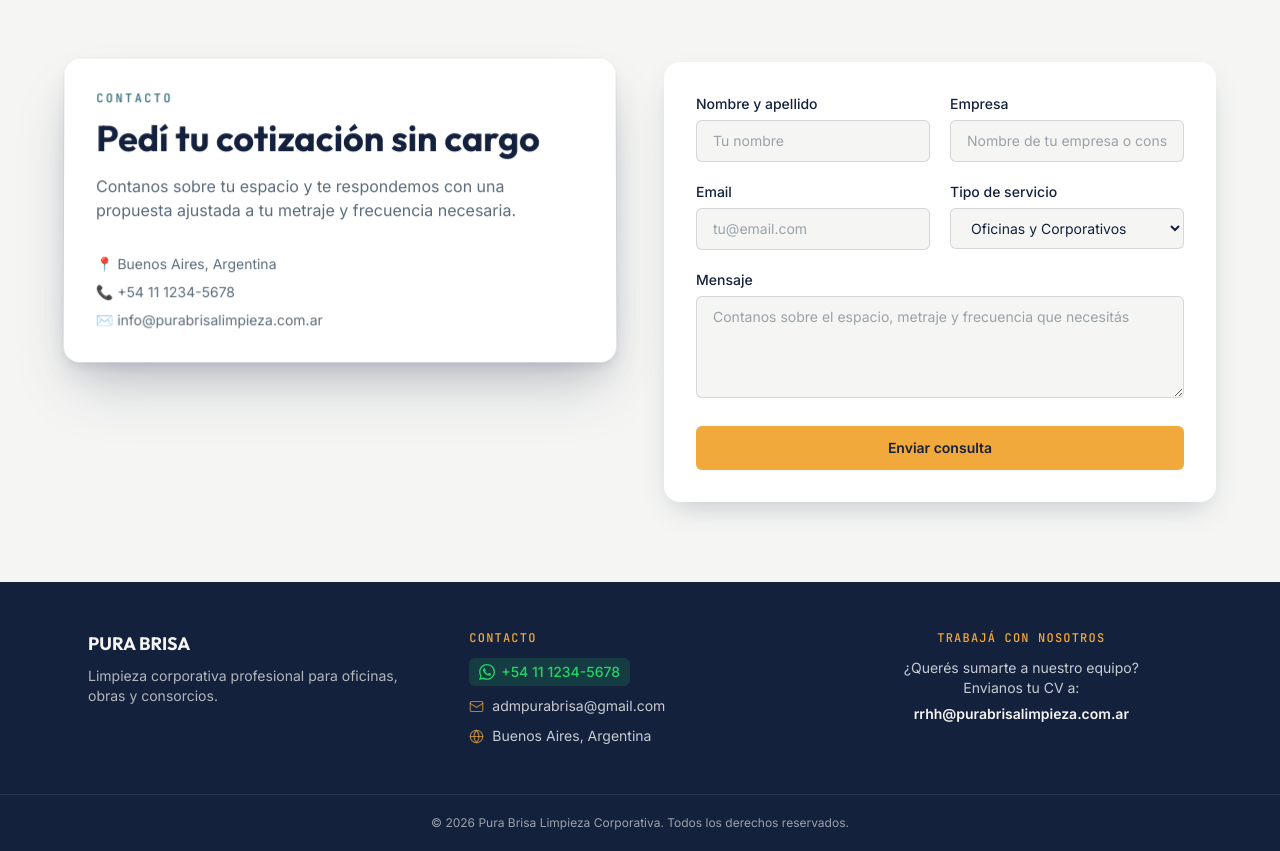
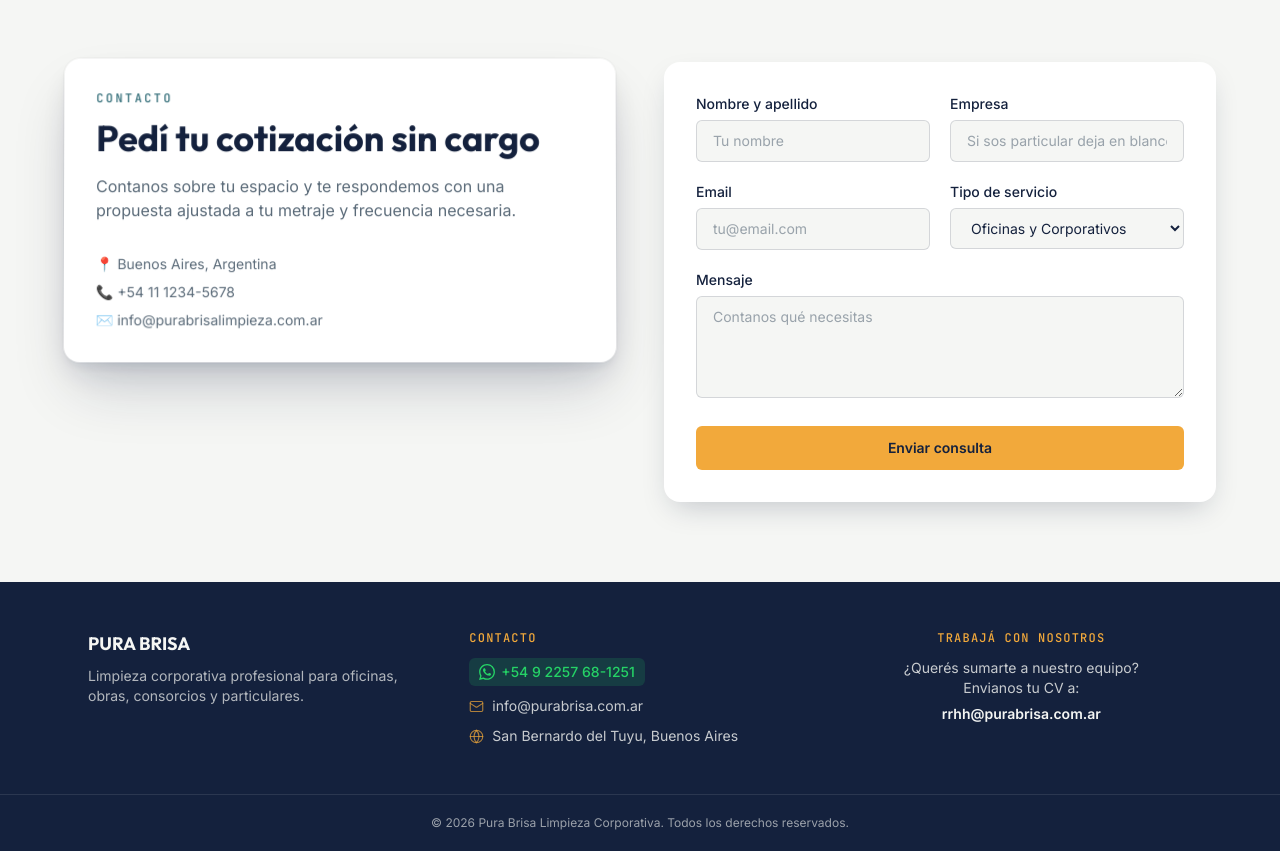
Before and after one commit to Nitr093/purabrisa, a Next.js app: page / in a window 1280 px wide. Shown: the part 2420-3271 px from the top of the page. Built offline with nearby package versions, Linux system fonts and the light colour scheme.

Commit message:
modificando contactos

```diff
--- a/components/ContactForm.jsx
+++ b/components/ContactForm.jsx
@@ -75,7 +75,7 @@
             type="text"
             value={formData.empresa}
             onChange={handleChange}
-            placeholder="Nombre de tu empresa o consorcio"
+            placeholder="Si sos particular deja en blanco"
             className="rounded-md border border-ink/15 bg-paper px-4 py-2.5 text-sm text-ink placeholder:text-slate/60 focus:border-teal focus:outline-none"
           />
         </div>
@@ -130,7 +130,7 @@
           rows={4}
           value={formData.mensaje}
           onChange={handleChange}
-          placeholder="Contanos sobre el espacio, metraje y frecuencia que necesitás"
+          placeholder="Contanos qué necesitas"
           className="rounded-md border border-ink/15 bg-paper px-4 py-2.5 text-sm text-ink placeholder:text-slate/60 focus:border-teal focus:outline-none"
         />
       </div>
--- a/components/Footer.jsx
+++ b/components/Footer.jsx
@@ -77,7 +77,7 @@
         <div>
           <p className="font-display text-lg font-bold">PURA BRISA</p>
           <p className="mt-2 text-sm text-paper/70">
-            Limpieza corporativa profesional para oficinas, obras y consorcios.
+            Limpieza corporativa profesional para oficinas, obras, consorcios y particulares.
           </p>
         </div>
 
@@ -89,19 +89,18 @@
           <ul className="mt-3 space-y-2.5 text-sm text-paper/80">
 
             {/* Teléfono + botón WhatsApp
-                ↓ Reemplazá el número en el href (formato: 54 + código de área sin 0 + número sin 15)
-                  Ejemplo: +54 11 1234-5678 → https://wa.me/541112345678             */}
+              */}
             <li className="flex items-center gap-2.5">
               <a
-                href="https://wa.me/541112345678"
+                href="https://wa.me/5492257681251"
                 target="_blank"
                 rel="noopener noreferrer"
                 aria-label="Escribinos por WhatsApp"
                 className="flex items-center gap-1.5 rounded-md bg-[#25D366]/15 px-2.5 py-1 text-[#25D366] transition-colors hover:bg-[#25D366]/25"
               >
                 <WhatsAppIcon />
-                {/* ↓ REEMPLAZÁ el número de teléfono que se muestra aquí */}
-                <span className="font-medium">+54 11 1234-5678</span>
+                {/* número de teléfono */}
+                <span className="font-medium">+54 9 2257 68-1251</span>
               </a>
             </li>
 
@@ -111,10 +110,10 @@
                 <MailIcon />
               </span>
               <a
-                href="mailto:admpurabrisa@gmail.com"
+                href="mailto:info@purabrisa.com.ar"
                 className="hover:text-amber"
               >
-                admpurabrisa@gmail.com
+                info@purabrisa.com.ar
               </a>
             </li>
 
@@ -123,7 +122,7 @@
               <span className="text-amber/70">
                 <GlobeIcon />
               </span>
-              <span>Buenos Aires, Argentina</span>
+              <span>San Bernardo del Tuyu, Buenos Aires</span>
             </li>
           </ul>
         </div>
@@ -139,10 +138,10 @@
             Envianos tu CV a:
           </p>
           <a
-            href="mailto:rrhh@purabrisalimpieza.com.ar"
+            href="mailto:rrhh@purabrisa.com.ar"
             className="mt-1.5 inline-block text-sm font-semibold text-paper hover:text-amber"
           >
-            rrhh@purabrisalimpieza.com.ar
+            rrhh@purabrisa.com.ar
           </a>
         </div>
       </div>
```
Also changed, not shown: 1 other file (tests, documents, lock files or other folders).
